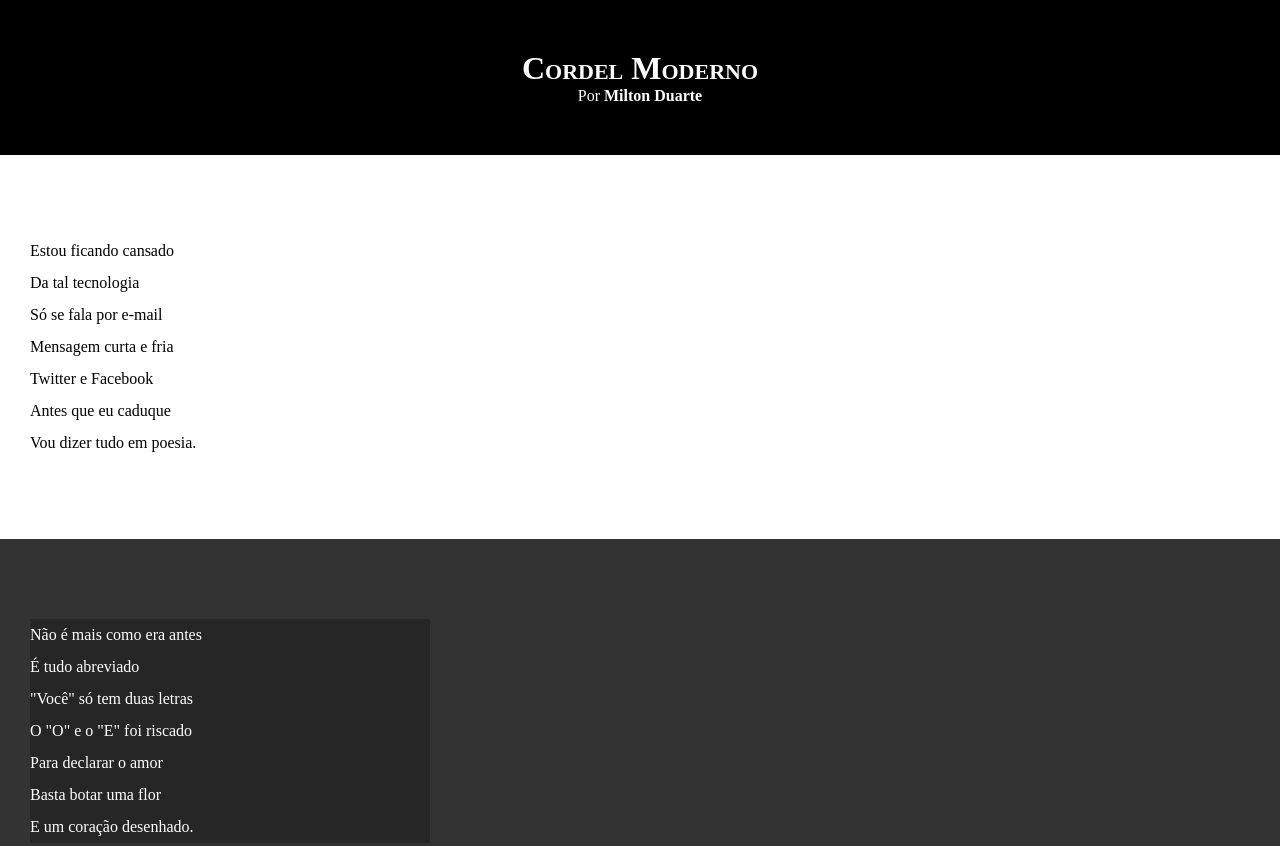
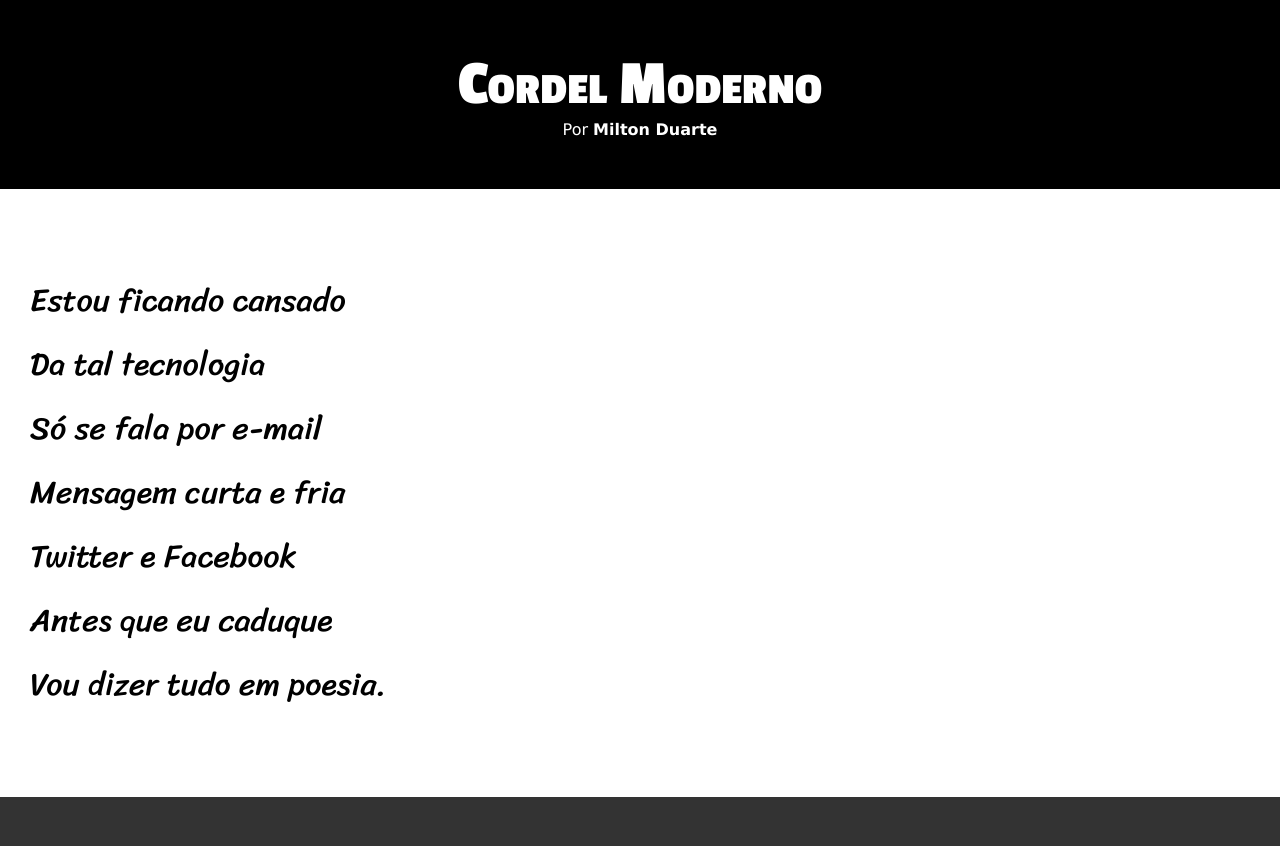
Before and after one commit to LuizHen7/HTML-CSS, a plain HTML site: page Exercicios/desafio012/index.html in a window 1280 px wide. Shown: the top 846 px of the page. Drawn offline with Linux system fonts and the light colour scheme.

Commit message:
Atualizaçao de estilos

```diff
--- a/Exercicios/desafio012/estilo/style.css
+++ b/Exercicios/desafio012/estilo/style.css
@@ -1,13 +1,25 @@
 @charset "UTF-8";
+
+@import url('https://fonts.googleapis.com/css2?family=Passion+One:wght@400;700;900&display=swap');
+
+@import url('https://fonts.googleapis.com/css2?family=Sriracha&display=swap');
+
+:root {
+    --fonte1: Verdana, Geneva, Tahoma, sans-serif;
+    --fonte2: 'Passion One', cursive;
+    --fonte3: 'Sriracha', cursive;
+}
 
 * {
     margin: 0px;
     padding: 0px;
+    font-size: 1em;
 }
 
 html, body {
     min-height: 100vh;
     background-color: darkgray;
+    font-family: var(--fonte1);
 }
 
 header {
@@ -19,6 +31,8 @@ header {
 header > h1 {
     padding-top: 50px;
     font-variant: small-caps;
+    font-family: var(--fonte2);
+    font-size: 4em;
 }
 
 header > p {
@@ -40,6 +54,8 @@ section {
     padding-bottom: 10vh;
     line-height: 2em;
     padding-left: 30px;
+    font-family: var(--fonte3);
+    font-size: 2em;
 }
 
 section.normal {
@@ -53,7 +69,8 @@ section.imagem {
 }
 
 section.imagem > p {
-    width: 400px;
+    display: inline-block;
+    padding: 5px;
     background-color: rgb(0, 0, 0, 0.253);
 }
 
```
